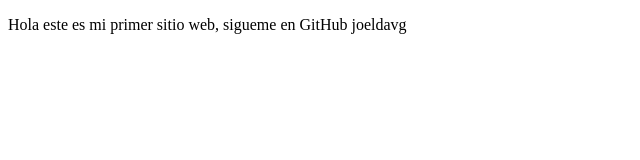
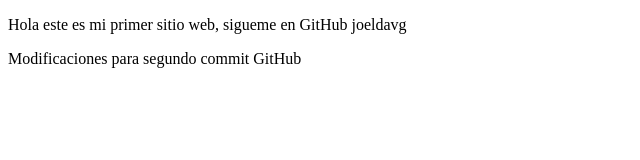
Before and after one commit to joeldavg/proyectoDemoCursoPrework, a plain HTML site: page index.html in a window 1280 px wide. Shown: the whole page, without its empty margins (0-640 px from the left). Drawn offline with Linux system fonts and the light colour scheme.

Commit message:
second commit, index.html modified

```diff
--- a/index.html
+++ b/index.html
@@ -8,5 +8,6 @@
   </head>
   <body>
     <p>Hola este es mi primer sitio web, sigueme en GitHub joeldavg</p>
+    <p>Modificaciones para segundo commit GitHub</p>
   </body>
 </html>
```
